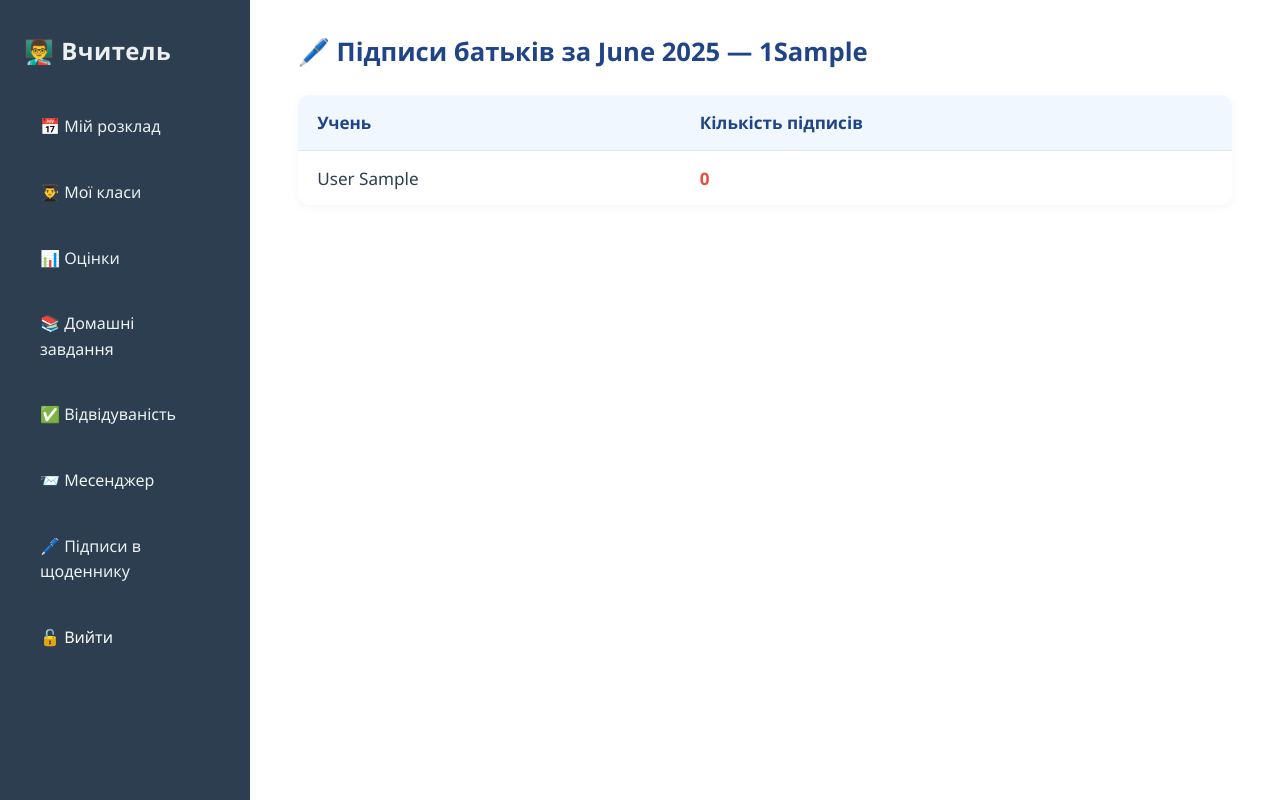
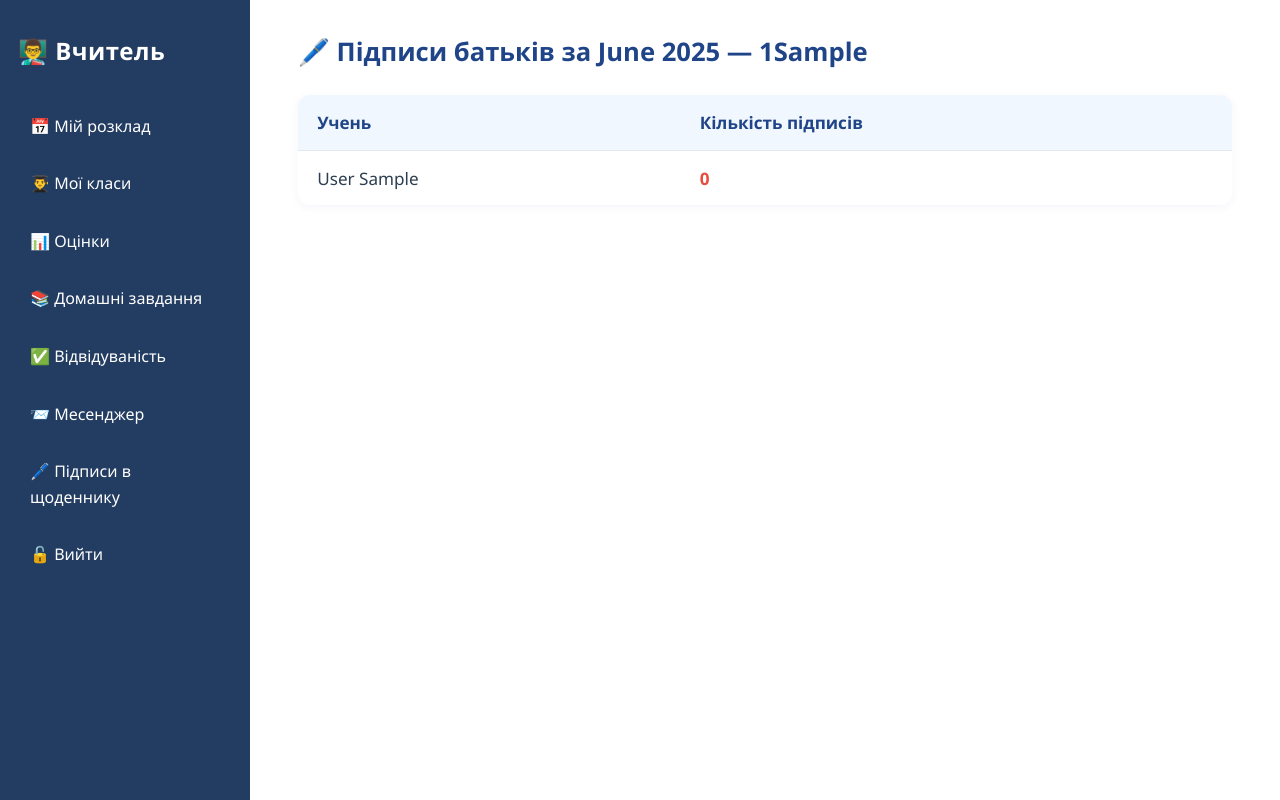
Before and after one commit to AndreHordd/ShoPoDz, a Flask app: page /teacher/signatures in a window 1280 px wide. Run offline with Flask 3, Linux system fonts and the light colour scheme; the visitor is signed in with stand-in values (Sample User, id 1); tables that the repository leaves empty hold one stand-in row (values such as "Sample post"); some libraries are stand-ins or nearby versions.

Commit message:
last commit

```diff
--- a/app.py
+++ b/app.py
@@ -25,10 +25,8 @@ from app.api.grades         import grade_bp
 from app.api.student_portal import student_portal_bp
 from app.api.messages import messages_bp, api_bp as api_messenger_bp
 from app.api.attendance import attendance_bp
-from app.api.attendance import attendance_bp
+from app.api.reports import report_bp
 from app.api.signatures import signatures_bp
-from app.api.reports import report_bp
-
 # ---------------------------------------------------------------------------
 def add_days(date_obj, days):
     return date_obj + timedelta(days=days)
@@ -63,7 +61,6 @@ def create_app() -> Flask:
     app.register_blueprint(api_messenger_bp)
     app.register_blueprint(attendance_bp)
     app.register_blueprint(report_bp)
-
     # -------------------- teacher schedule --------------------
     @app.route("/teacher/schedule")
     def teacher_schedule():
--- a/templates/teacher/signatures.html
+++ b/templates/teacher/signatures.html
@@ -4,6 +4,20 @@
   <meta charset="UTF-8">
   <title>🖊️ Підписи в щоденнику | ShoPoDz</title>
   <link rel="stylesheet" href="{{ url_for('static', filename='css/teacher.css') }}">
+        <style>
+            body { background: #f4f6fa; margin:0; padding:0; }
+    .container { display: flex; min-height: 100vh; }
+    .sidebar {
+      min-width: 210px; background: #233c61; color: #fff; padding: 32px 18px;
+      box-shadow: 2px 0 14px #2044880c;
+      display: flex; flex-direction: column; align-items: flex-start;
+    }
+    .sidebar h2 { font-size: 1.5rem; margin-bottom: 2.2rem; letter-spacing: 0.5px; }
+    .menu { list-style: none; padding: 0; margin: 0; width: 100%; }
+    .menu li { margin-bottom: 1rem; }
+    .menu li.active a, .menu li a:hover { background: #3877ec; color: #fff; border-radius: 8px; }
+    .menu a { color: inherit; text-decoration: none; display: block; padding: 8px 12px; transition: 0.15s; }
+    </style>
   <style>
     .signatures-table {
       width: 100%;
```
Also changed, not shown: static/js/admin.js (+14 -2 lines), templates/teacher/messenger.html (+5 -2 lines).
